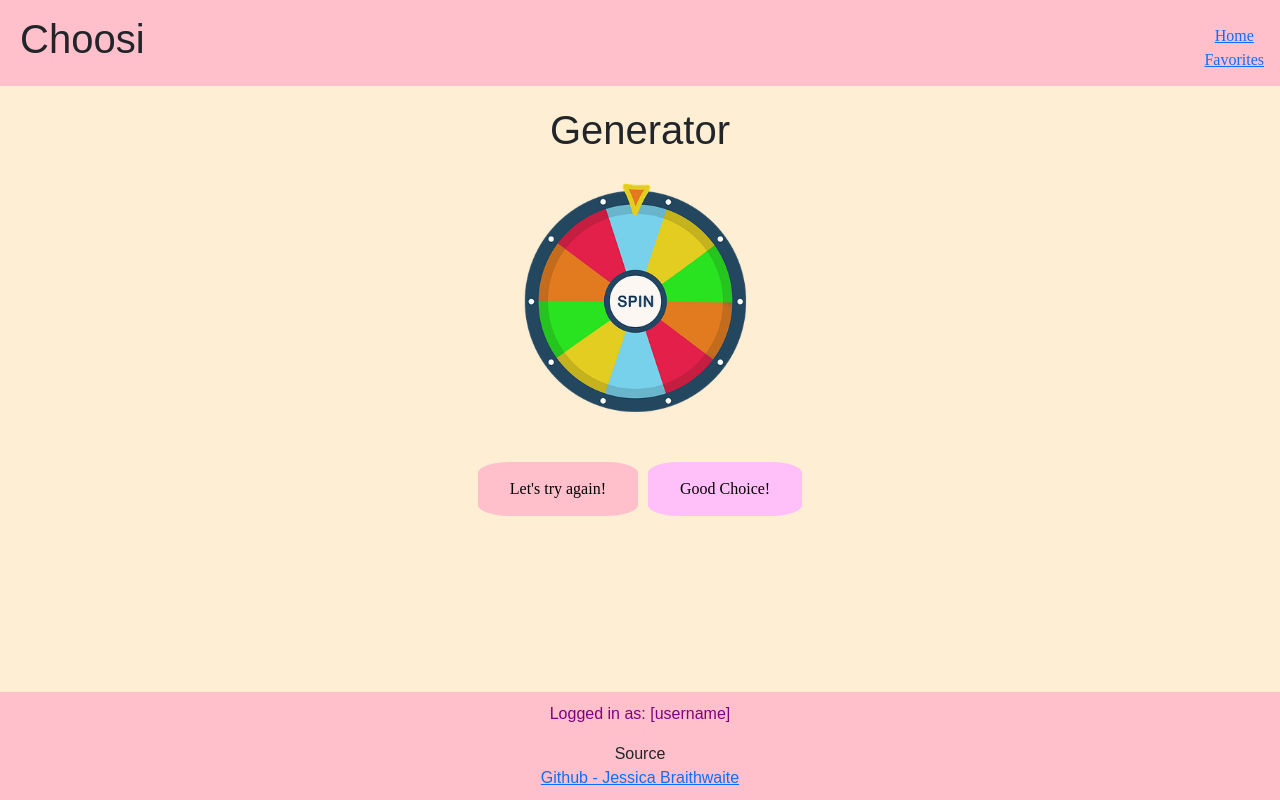
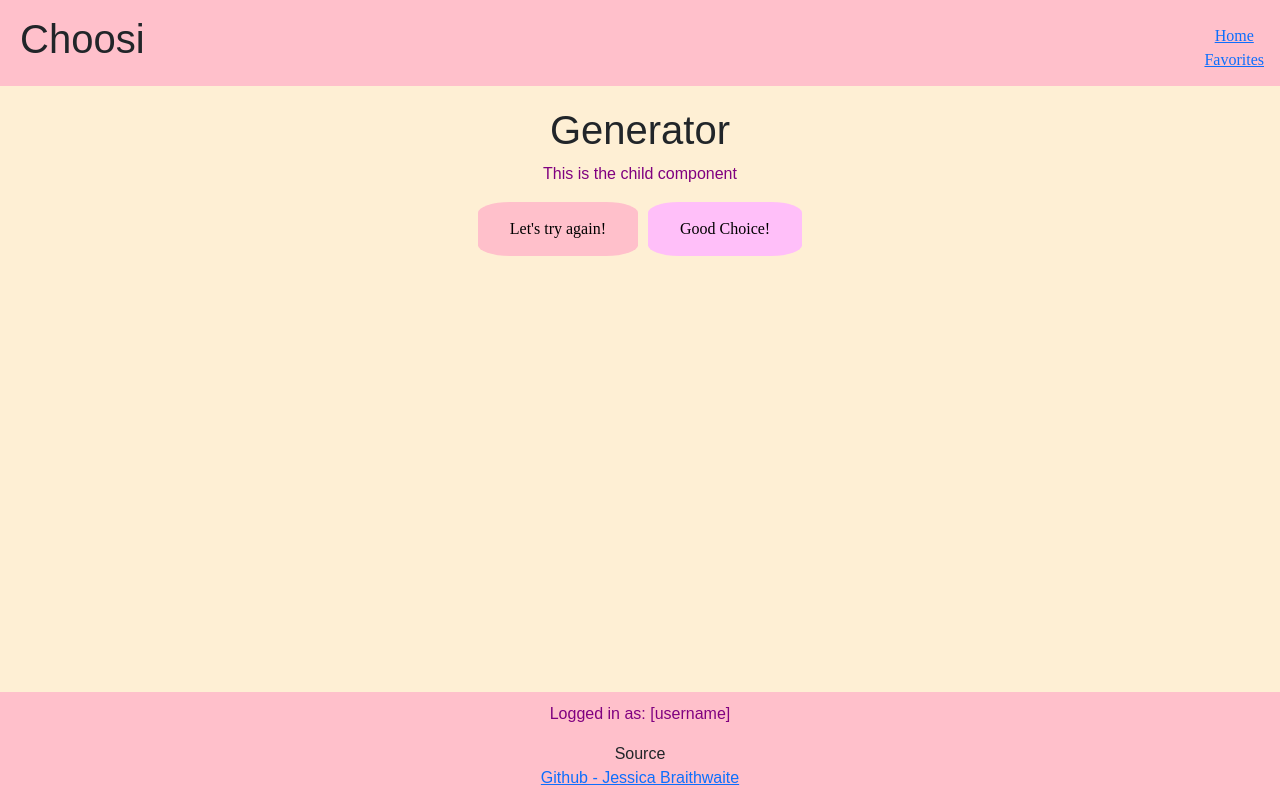
Before and after one commit to elevatedMinds/Web-Programming, a React (Vite) app: page /play in a window 1280 px wide. Built offline with nearby package versions, Linux system fonts and the light colour scheme.

Commit message:
generator child component

```diff
--- a/src/play/play.jsx
+++ b/src/play/play.jsx
@@ -1,11 +1,10 @@
 import React from 'react';
 import './play.css';
 import { NavLink, useLocation } from 'react-router-dom';
+import CircleGenerator from './wheel.jsx';
 
 export function Header(){
     const location = useLocation();
-    const isElementActive = location.pathname === '/play';
-
     return (
         <header>
             <nav className='navigation-menu'>
@@ -30,7 +29,8 @@ export function Play(){
             <Header/>
         <main>
             <h1 className="activity">Generator</h1>
-            <img src="wheel.png" alt="clouds" width="450" height="300" /><br />
+
+            <CircleGenerator/>
 
             <div class="actions">
             <button class="retry-button" type="button">Let's try again!</button>
--- /dev/null
+++ b/src/play/wheel.jsx
@@ -0,0 +1,11 @@
+import React from 'react';
+
+const circleGenerator = () => {
+  return (
+    <div>
+      <p>This is the child component</p>
+    </div>
+  );
+};
+
+export default circleGenerator;
```
